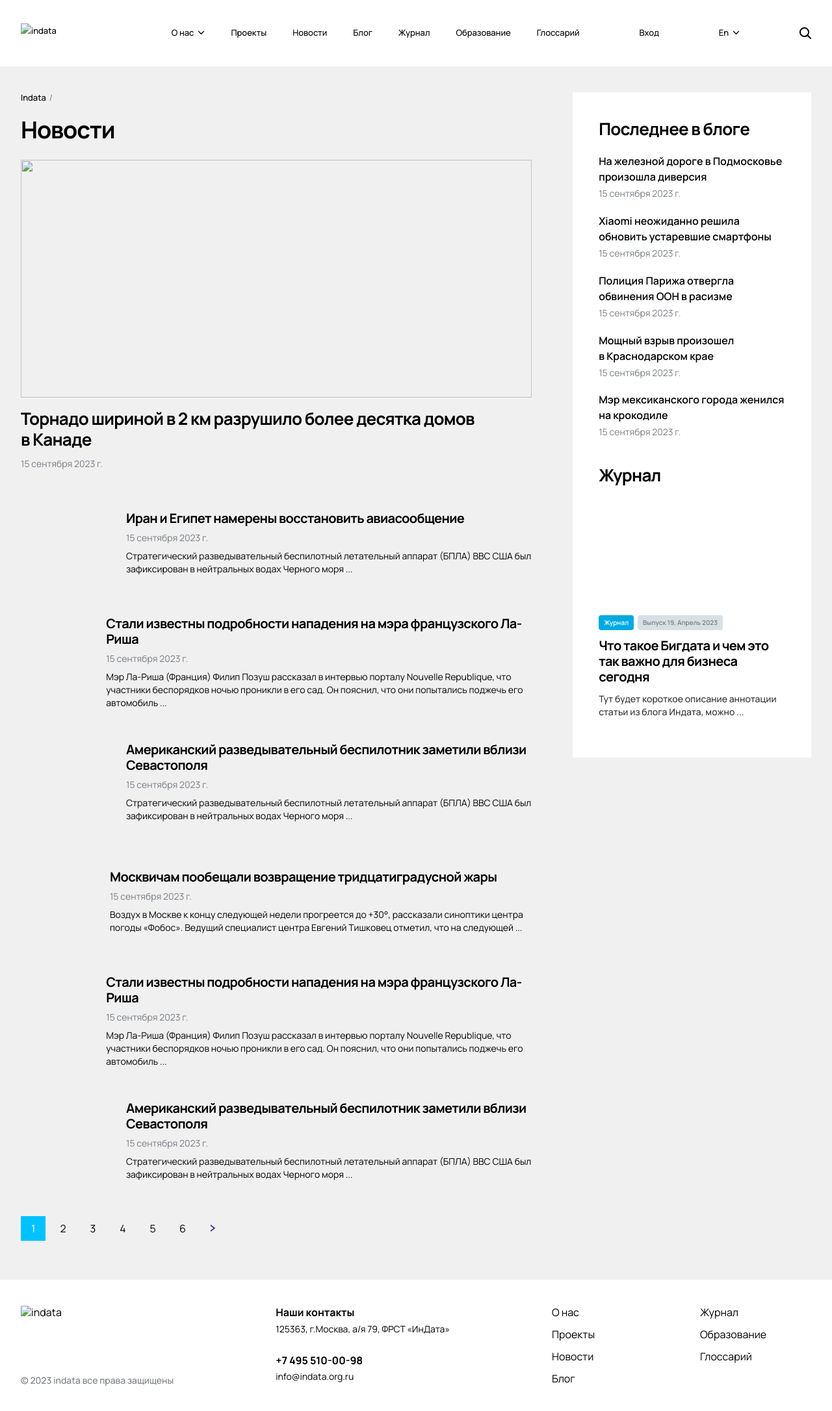
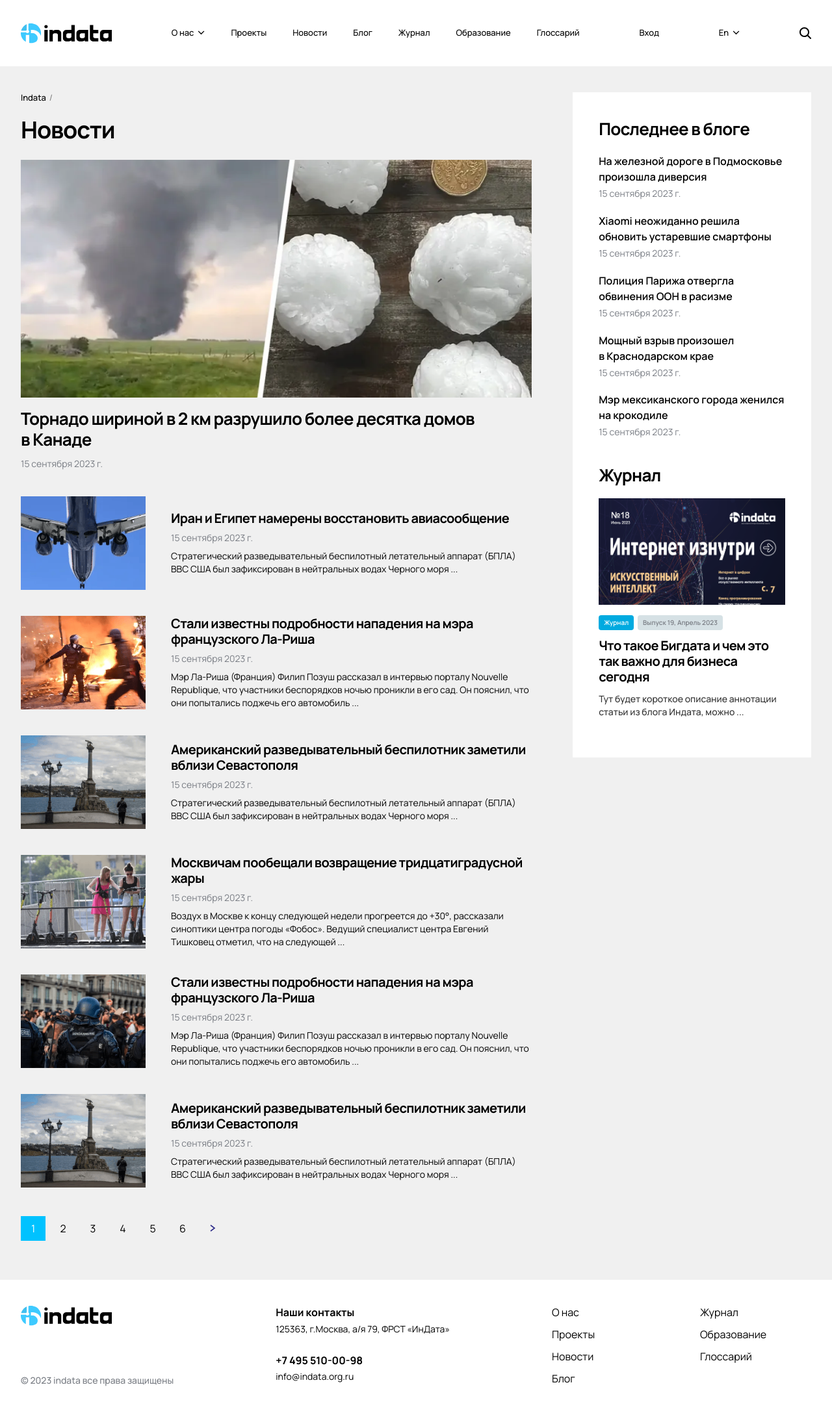
Before and after one commit to k-churikov/indata-public, a plain HTML site: page news.html in a window 1280 px wide. Shown: the whole page at 65% size. Drawn offline with Linux system fonts and the light colour scheme; files whose address does not match are found by name.

Commit message:
event, news, index

```diff
--- a/news.html
+++ b/news.html
@@ -6,15 +6,15 @@
     <meta content="width=device-width, initial-scale=1" name="viewport">
     <title>Portfolio | News</title>
     <!-- build:css-->
-    <link rel="stylesheet" href="/styles/main.css">
+    <link rel="stylesheet" href="styles/main.css">
     <!-- endbuild-->
-    <link rel="shortcut icon" href="/favicon.ico">
+    <link rel="shortcut icon" href="favicon.ico">
   </head>
   <body>
     <div class="wrapper">
       <div class="maincontent">
         <header class="header">
-          <div class="container header__container"><a class="logo header__logo" href="#"><img class="logo-img" src="/images/_dev/indata-logo.svg" alt="indata"/></a>
+          <div class="container header__container"><a class="logo header__logo" href="#"><img class="logo-img" src="indata-logo.svg" alt="indata"/></a>
             <div class="header__nav">
               <ul class="menu">
                 <li class="menu__item droplist menu__droplist"><a class="menu__item-link" href="#">
@@ -74,7 +74,7 @@
               <div class="pages-path"><a class="pages-path__link" href="#">Indata</a><span>/</span></div>
               <section class="event">
                 <div class="heading">Новости</div>
-                <div class="event__item"><a class="event__item-pic" href="#"><img class="event__item-pic_img" src="/images/_dev/event.png" alt=""/></a>
+                <div class="event__item"><a class="event__item-pic" href="#"><img class="event__item-pic_img" src="event.png" alt=""/></a>
                   <div class="event__item-altbox"><a class="event__item-title" href="#">Торнадо шириной в&nbsp;2&nbsp;км разрушило более десятка домов в&nbsp;Канаде </a>
                     <div class="event__item-date">15&nbsp;сентября 2023&nbsp;г.</div>
                   </div>
@@ -82,37 +82,37 @@
               </section>
               <section class="news">
                 <div class="news__items">
-                  <div class="news__item"> <a class="news__item-pic" href="#"> <img class="news__img-pic_img" src="/images/_dev/news-1.png" alt=""/></a>
+                  <div class="news__item"> <a class="news__item-pic" href="#"> <img class="news__img-pic_img" src="news-1.png" alt=""/></a>
                     <div class="news__item-content"> <a class="news__item-title" href="#">Иран и&nbsp;Египет намерены восстановить авиасообщение</a>
                       <div class="news__item-date">15&nbsp;сентября 2023&nbsp;г.</div>
                       <div class="news__item-desc">Стратегический разведывательный беспилотный летательный аппарат (БПЛА) ВВС США был зафиксирован в&nbsp;нейтральных водах Черного моря ...</div>
                     </div>
                   </div>
-                  <div class="news__item"> <a class="news__item-pic" href="#"> <img class="news__img-pic_img" src="/images/_dev/news-2.png" alt=""/></a>
+                  <div class="news__item"> <a class="news__item-pic" href="#"> <img class="news__img-pic_img" src="news-2.png" alt=""/></a>
                     <div class="news__item-content"> <a class="news__item-title" href="#">Стали известны подробности нападения на&nbsp;мэра французского Ла-Риша</a>
                       <div class="news__item-date">15&nbsp;сентября 2023&nbsp;г.</div>
                       <div class="news__item-desc">Мэр Ла-Риша (Франция) Филип Позуш рассказал в&nbsp;интервью порталу Nouvelle Republique, что участники беспорядков ночью проникли в&nbsp;его сад. Он&nbsp;пояснил, что они попытались поджечь его автомобиль ...</div>
                     </div>
                   </div>
-                  <div class="news__item"> <a class="news__item-pic" href="#"> <img class="news__img-pic_img" src="/images/_dev/news-3.png" alt=""/></a>
+                  <div class="news__item"> <a class="news__item-pic" href="#"> <img class="news__img-pic_img" src="news-3.png" alt=""/></a>
                     <div class="news__item-content"> <a class="news__item-title" href="#">Американский разведывательный беспилотник заметили вблизи Севастополя</a>
                       <div class="news__item-date">15&nbsp;сентября 2023&nbsp;г.</div>
                       <div class="news__item-desc">Стратегический разведывательный беспилотный летательный аппарат (БПЛА) ВВС США был зафиксирован в&nbsp;нейтральных водах Черного моря ...</div>
                     </div>
                   </div>
-                  <div class="news__item"> <a class="news__item-pic" href="#"> <img class="news__img-pic_img" src="/images/_dev/news-4.png" alt=""/></a>
+                  <div class="news__item"> <a class="news__item-pic" href="#"> <img class="news__img-pic_img" src="news-4.png" alt=""/></a>
                     <div class="news__item-content"> <a class="news__item-title" href="#">Москвичам пообещали возвращение тридцатиградусной жары</a>
                       <div class="news__item-date">15&nbsp;сентября 2023&nbsp;г.</div>
                       <div class="news__item-desc">Воздух в&nbsp;Москве к&nbsp;концу следующей недели прогреется до&nbsp;+30&deg;, рассказали синоптики центра погоды &laquo;Фобос&raquo;. Ведущий специалист центра Евгений Тишковец отметил, что на&nbsp;следующей ...</div>
                     </div>
                   </div>
-                  <div class="news__item"> <a class="news__item-pic" href="#"> <img class="news__img-pic_img" src="/images/_dev/news-5.png" alt=""/></a>
+                  <div class="news__item"> <a class="news__item-pic" href="#"> <img class="news__img-pic_img" src="news-5.png" alt=""/></a>
                     <div class="news__item-content"> <a class="news__item-title" href="#">Стали известны подробности нападения на&nbsp;мэра французского Ла-Риша</a>
                       <div class="news__item-date">15&nbsp;сентября 2023&nbsp;г.</div>
                       <div class="news__item-desc">Мэр Ла-Риша (Франция) Филип Позуш рассказал в&nbsp;интервью порталу Nouvelle Republique, что участники беспорядков ночью проникли в&nbsp;его сад. Он&nbsp;пояснил, что они попытались поджечь его автомобиль ...</div>
                     </div>
                   </div>
-                  <div class="news__item"> <a class="news__item-pic" href="#"> <img class="news__img-pic_img" src="/images/_dev/news-6.png" alt=""/></a>
+                  <div class="news__item"> <a class="news__item-pic" href="#"> <img class="news__img-pic_img" src="news-6.png" alt=""/></a>
                     <div class="news__item-content"> <a class="news__item-title" href="#">Американский разведывательный беспилотник заметили вблизи Севастополя</a>
                       <div class="news__item-date">15&nbsp;сентября 2023&nbsp;г.</div>
                       <div class="news__item-desc">Стратегический разведывательный беспилотный летательный аппарат (БПЛА) ВВС США был зафиксирован в&nbsp;нейтральных водах Черного моря ...</div>
@@ -150,7 +150,7 @@
                 <div class="aside__item">
                   <div class="subtitle">Журнал</div>
                   <div class="aside__card">
-                    <div class="aside__card-pic"> <img class="aside__card-pic_img" src="/images/_dev/bigdata.png" alt=""/>
+                    <div class="aside__card-pic"> <img class="aside__card-pic_img" src="bigdata.png" alt=""/>
                     </div>
                     <div class="aside__card-content">
                       <div class="aside__card-annotationbox">
@@ -167,7 +167,7 @@
         </div>
         <footer class="footer">
           <div class="container container__footer">
-            <div class="footer__info"> <a class="logo" href="#"><img class="logo-img" src="/images/_dev/indata-logo.svg" alt="indata"/></a>
+            <div class="footer__info"> <a class="logo" href="#"><img class="logo-img" src="indata-logo.svg" alt="indata"/></a>
               <div class="footer__info-text">&copy;&nbsp;2023 indata все права защищены</div>
             </div>
             <div class="footer__contacts">
@@ -230,13 +230,13 @@
               </div>
             </div>
             <div class="contentBlock modal-loader">
-              <div class="modal__container"><img class="modal-loader_gif" src="/images/_dev/modal-loader.gif" alt=""/>
+              <div class="modal__container"><img class="modal-loader_gif" src="modal-loader.gif" alt=""/>
               </div>
             </div>
           </div>
         </div>
       </div>
     </div>
-    <script src="/scripts/index.js"></script>
+    <script src="scripts/index.js"></script>
   </body>
 </html>
```
Also changed, not shown: event.html (+13 -13 lines), index.html (+9 -9 lines).
